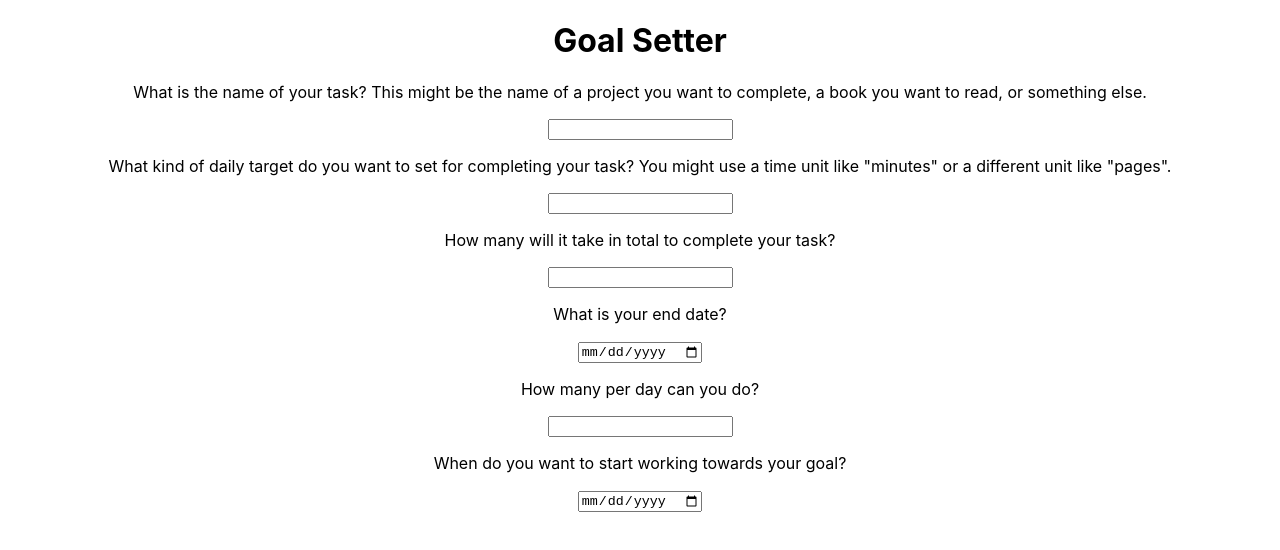
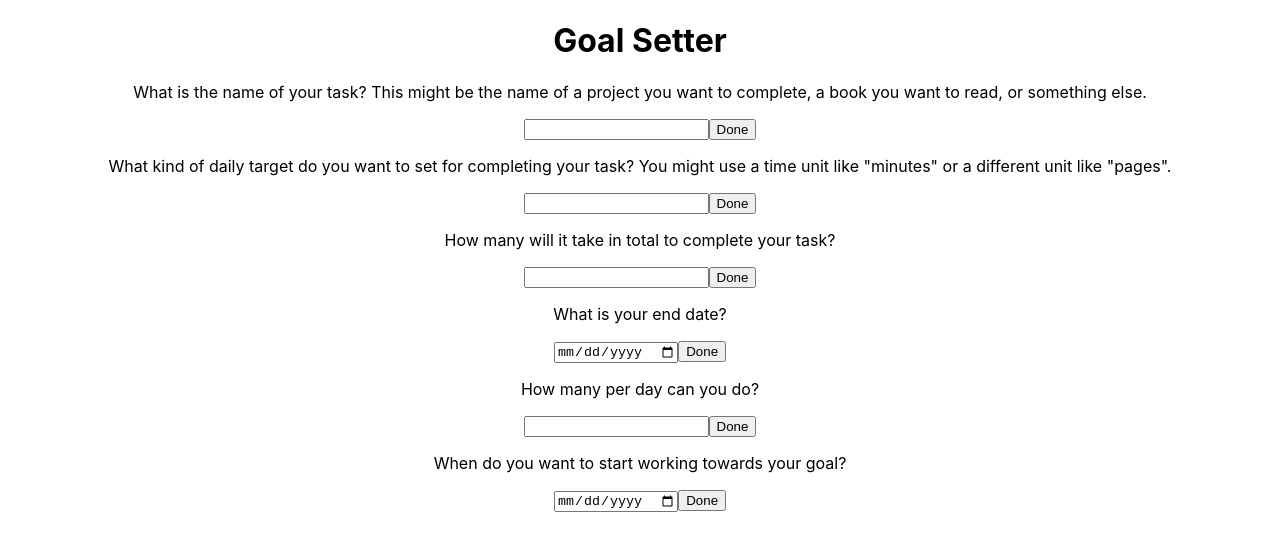
Before and after one commit to joseph-ford10/goal-setter, a React (Create React App) app: page /form in a window 1280 px wide. Shown: the top 550 px of the page. Built offline with nearby package versions, Linux system fonts and the light colour scheme.

Commit message:
Add buttons for monitoring form progress

```diff
--- /dev/null
+++ b/src/DoneButton.js
@@ -0,0 +1,14 @@
+import React from 'react'
+
+export default function DoneButton({ formProgressSetter, number }) {
+  return (
+    <button
+      onClick={(e) => {
+        e.preventDefault()
+        formProgressSetter(number)
+      }}
+    >
+      Done
+    </button>
+  )
+}
--- a/src/TaskForm.js
+++ b/src/TaskForm.js
@@ -1,4 +1,5 @@
 import React, { useState } from 'react'
+import DoneButton from './DoneButton'
 
 function TaskForm() {
   const [inputData, setInputData] = useState({
@@ -10,10 +11,21 @@ function TaskForm() {
     startDate: '',
   })
 
+  const [formProgress, setFormProgress] = useState(1)
+
   const handleChange = (e) => {
     const { name, value } = e.target
     setInputData({ ...inputData, [name]: value })
     console.log(inputData)
+  }
+
+  const handleDone = (e) => {
+    e.preventDefault()
+    console.log('Hello world!')
+  }
+
+  const formProgressSetter = (num) => {
+    setFormProgress(num)
   }
 
   return (
@@ -31,6 +43,7 @@ function TaskForm() {
             onChange={handleChange}
             aria-label="Task"
           ></input>
+          <DoneButton formProgressSetter={formProgressSetter} number="2" />
         </div>
         <div>
           <p>
@@ -45,6 +58,7 @@ function TaskForm() {
             onChange={handleChange}
             aria-label="Name of units"
           ></input>
+          <DoneButton formProgressSetter={formProgressSetter} number="3" />
         </div>
         <div>
           <p>
@@ -58,6 +72,7 @@ function TaskForm() {
             onChange={handleChange}
             aria-label="Number of units:"
           ></input>
+          <DoneButton formProgressSetter={formProgressSetter} number="4" />
         </div>
         <div>
           <p>What is your end date?</p>
@@ -68,6 +83,7 @@ function TaskForm() {
             onChange={handleChange}
             aria-label="End date"
           ></input>
+          <DoneButton formProgressSetter={formProgressSetter} number="5" />
         </div>
         <div>
           <p>How many {inputData.unitsName} per day can you do?</p>
@@ -78,6 +94,7 @@ function TaskForm() {
             onChange={handleChange}
             aria-label="Units per day"
           ></input>
+          <DoneButton formProgressSetter={formProgressSetter} number="5" />
         </div>
         <div>
           <p>When do you want to start working towards your goal?</p>
@@ -88,6 +105,7 @@ function TaskForm() {
             onChange={handleChange}
             aria-label="Start date"
           ></input>
+          <DoneButton formProgressSetter={formProgressSetter} number="6" />
         </div>
       </form>
     </>
```
